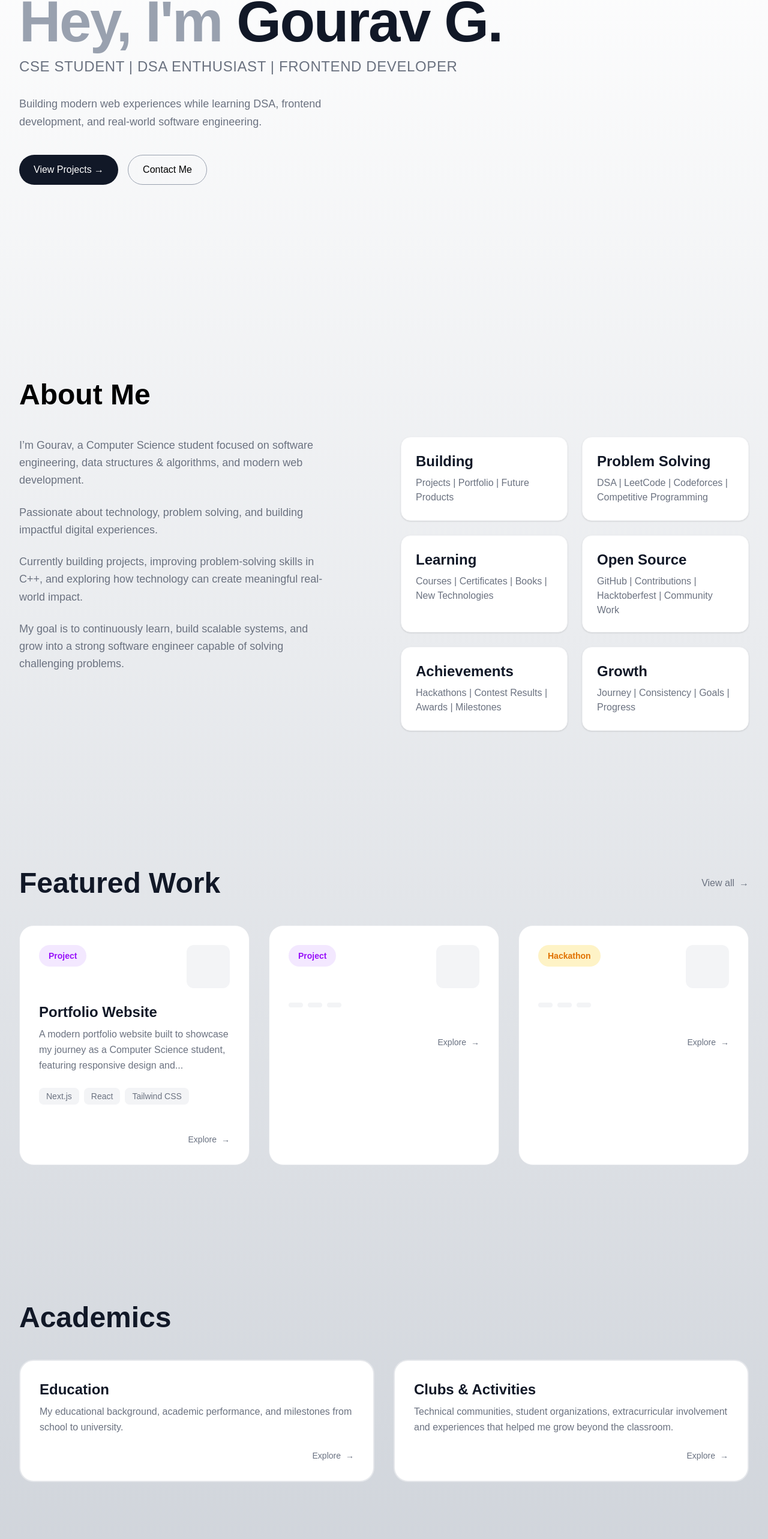
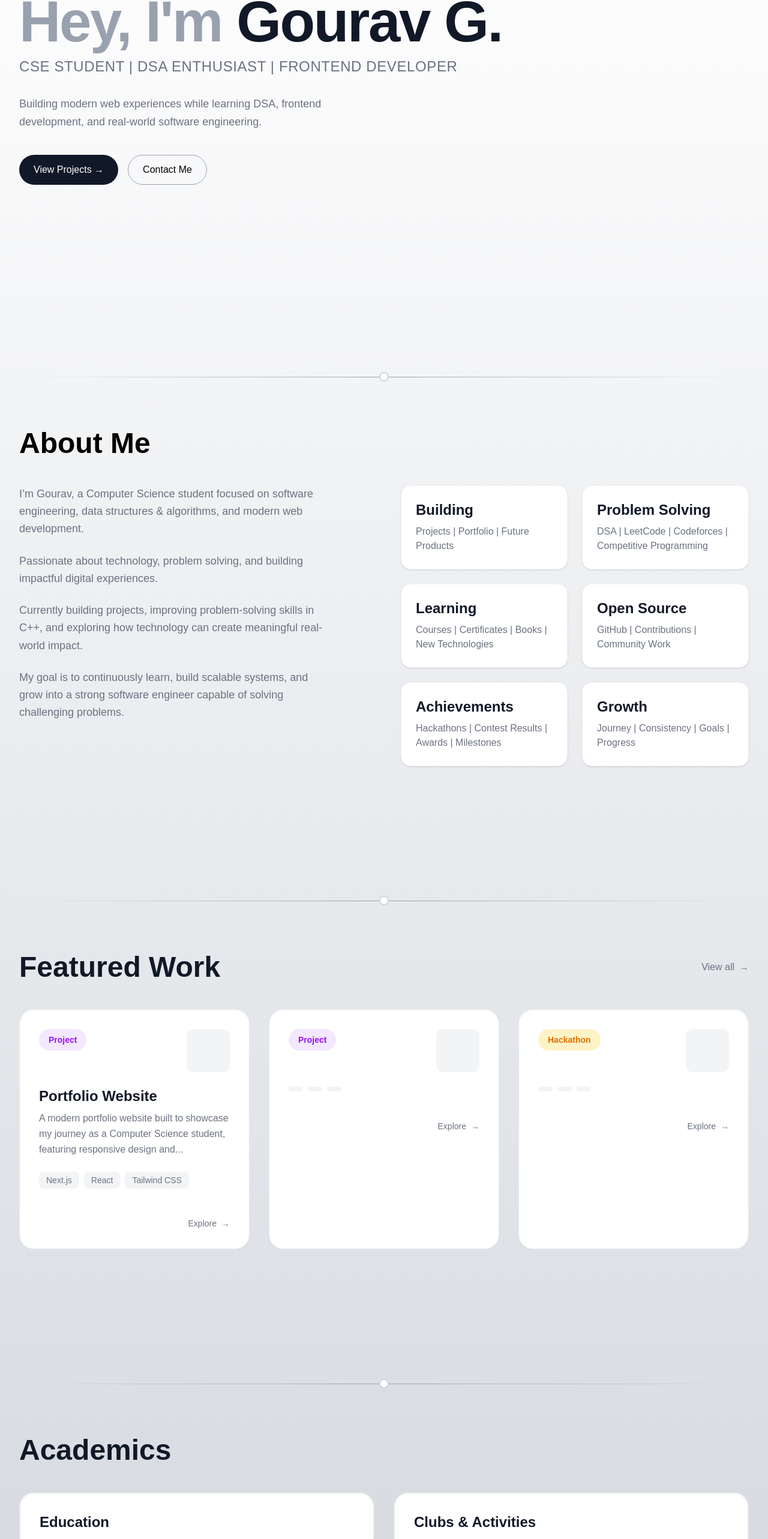
Before and after one commit to gourav-godara/developer-journey-portfolio, a Next.js app: page / in a window 1280 px wide. Shown: the part 217-2782 px from the top of the page at 60% size. Built offline with nearby package versions, Linux system fonts and the light colour scheme.

Commit message:
build footer and divider for all sections

```diff
--- a/src/app/page.js
+++ b/src/app/page.js
@@ -4,6 +4,7 @@ import Hero from "@/components/Hero";
 import About from "@/components/About";
 import FeaturedWork from "@/components/FeaturedWork";
 import Academics from "@/components/Academics"
+import Footer from "@/components/Footer"
 
 export default function Home() {
   return (
@@ -14,6 +15,7 @@ export default function Home() {
       <About />
       <FeaturedWork/>
       <Academics/>
+      <Footer/>
     </main>
   );
 }
--- a/src/components/About.jsx
+++ b/src/components/About.jsx
@@ -1,6 +1,11 @@
 export default function About() {
   return (
     <section className="max-w-7xl mx-auto px-8 py-28">
+      {/* Premium Divider */}
+      <div className="relative mb-20">
+        <div className="h-px bg-gradient-to-r from-transparent via-gray-400 to-transparent"></div>
+        <div className="absolute left-1/2 -translate-x-1/2 -top-2 w-4 h-4 rounded-full bg-white border-2 border-gray-300"></div>
+      </div>
 
       <div className="mb-10">
 
@@ -20,8 +25,8 @@ export default function About() {
           </p>
 
           <p className="text-[#6B7280] text-lg leading-relaxed mb-6">
-          Passionate about technology, problem solving, and building impactful digital experiences.
-        </p>
+            Passionate about technology, problem solving, and building impactful digital experiences.
+          </p>
 
           <p className="text-[#6B7280] text-lg leading-relaxed mb-6">
             Currently building projects, improving problem-solving skills in C++,
@@ -74,7 +79,7 @@ export default function About() {
             </h3>
 
             <p className="text-[#6B7280]">
-              GitHub | Contributions | Hacktoberfest | Community Work
+              GitHub | Contributions | Community Work
             </p>
           </div>
 
--- a/src/components/Academics.jsx
+++ b/src/components/Academics.jsx
@@ -3,6 +3,13 @@ import Link from "next/link";
 export default function Academics() {
     return (
         <section className="max-w-7xl mx-auto px-8 py-28">
+
+            {/* Premium Divider */}
+            <div className="relative mb-20">
+                <div className="h-px bg-gradient-to-r from-transparent via-gray-400 to-transparent"></div>
+                <div className="absolute left-1/2 -translate-x-1/2 -top-2 w-4 h-4 rounded-full bg-white border-2 border-gray-300"></div>
+            </div>
+
             <div className="flex items-center justify-between mb-10">
 
                 <h2 className="text-3xl md:text-5xl text-[#111827] font-extrabold leading-tight">
@@ -26,9 +33,9 @@ export default function Academics() {
 
                         <div className="mt-auto flex justify-end">
                             <span className="inline-flex items-center gap-2 text-sm font-medium text-gray-500 transition-all duration-300 group-hover:text-black">
-                                Explore
+                                View Details
                                 <span className="transition-transform duration-300 group-hover:translate-x-1">
-                                →
+                                    →
                                 </span>
                             </span>
                         </div>
@@ -49,9 +56,9 @@ export default function Academics() {
 
                         <div className="mt-auto flex justify-end">
                             <span className="inline-flex items-center gap-2 text-sm font-medium text-gray-500 transition-all duration-300 group-hover:text-black">
-                                Explore
+                                View Details
                                 <span className="transition-transform duration-300 group-hover:translate-x-1">
-                                →
+                                    →
                                 </span>
                             </span>
                         </div>
--- a/src/components/FeaturedWork.jsx
+++ b/src/components/FeaturedWork.jsx
@@ -3,6 +3,12 @@ import Link from "next/link";
 export default function FeaturedWork() {
     return (
         <section className="max-w-7xl mx-auto px-8 py-28">
+
+            {/* Premium Divider */}
+            <div className="relative mb-20">
+                <div className="h-px bg-gradient-to-r from-transparent via-gray-400 to-transparent"></div>
+                <div className="absolute left-1/2 -translate-x-1/2 -top-2 w-4 h-4 rounded-full bg-white border-2 border-gray-300"></div>
+            </div>
 
             <div className="flex items-center justify-between mb-10">
 
@@ -60,7 +66,7 @@ export default function FeaturedWork() {
                             <span className="inline-flex items-center gap-2 text-sm font-medium text-gray-500 transition-all duration-300 group-hover:text-black">
                                 Explore
                                 <span className="transition-transform duration-300 group-hover:translate-x-1">
-                                →
+                                    →
                                 </span>
                             </span>
                         </div>
@@ -109,7 +115,7 @@ export default function FeaturedWork() {
                         <span className="inline-flex items-center gap-2 text-sm font-medium text-gray-500 transition-all duration-300 group-hover:text-black">
                             Explore
                             <span className="transition-transform duration-300 group-hover:translate-x-1">
-                            →
+                                →
                             </span>
                         </span>
                     </div>
@@ -154,7 +160,7 @@ export default function FeaturedWork() {
                         <span className="inline-flex items-center gap-2 text-sm font-medium text-gray-500 transition-all duration-300 group-hover:text-black">
                             Explore
                             <span className="transition-transform duration-300 group-hover:translate-x-1">
-                            →
+                                →
                             </span>
                         </span>
                     </div>
--- /dev/null
+++ b/src/components/Footer.jsx
@@ -0,0 +1,58 @@
+import Link from "next/link";
+
+export default function Footer() {
+    return (
+        <footer className="mt-32">
+
+            {/* Full Width Footer Divider */}
+            <div className="relative w-screen left-1/2 -translate-x-1/2 mb-5">
+
+                <div className="h-[2px] bg-gradient-to-r
+                    from-transparent
+                    via-[#111827]
+                    to-transparent">
+                </div>
+
+                <div className="absolute left-1/2 -translate-x-1/2 -top-[7px]
+                    w-5 h-5 rounded-full
+                    bg-[#111827]
+                    border-4 border-white
+                    shadow-[0_0_25px_rgba(17,24,39,0.25)]">
+                </div>
+
+            </div>
+
+            <div className="max-w-7xl mx-auto px-8">
+
+                {/* Footer Content */}
+                <div className="flex flex-col md:flex-row items-center justify-between gap-6 py-6">
+
+                    {/* Brand */}
+                    <div className="text-center md:text-left">
+
+                        <h3 className="text-xl font-bold text-[#111827]">
+                            Gourav Godara
+                        </h3>
+
+                        <p className="text-sm text-[#6B7280] mt-1">
+                            Software Engineer in Progress
+                        </p>
+
+                    </div>
+
+                    {/* Copyright */}
+                    <div className="text-center">
+
+                        <p className="text-[#6B7280] text-sm">
+                            © 2026 Designed & Built by Gourav Godara | All rights reserved | Privacy Policy
+                        </p>
+
+                    </div>
+
+                </div>
+
+            </div>
+
+        </footer>
+    );
+}
```
